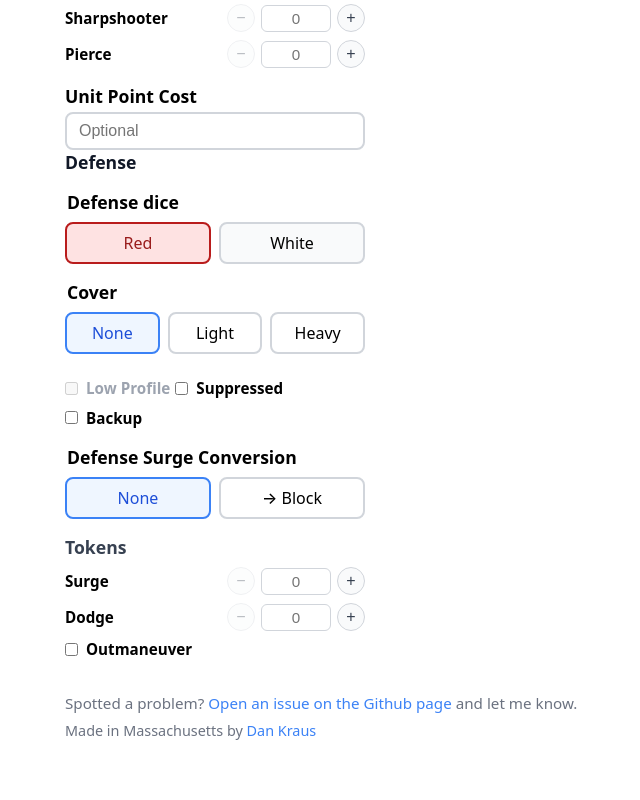
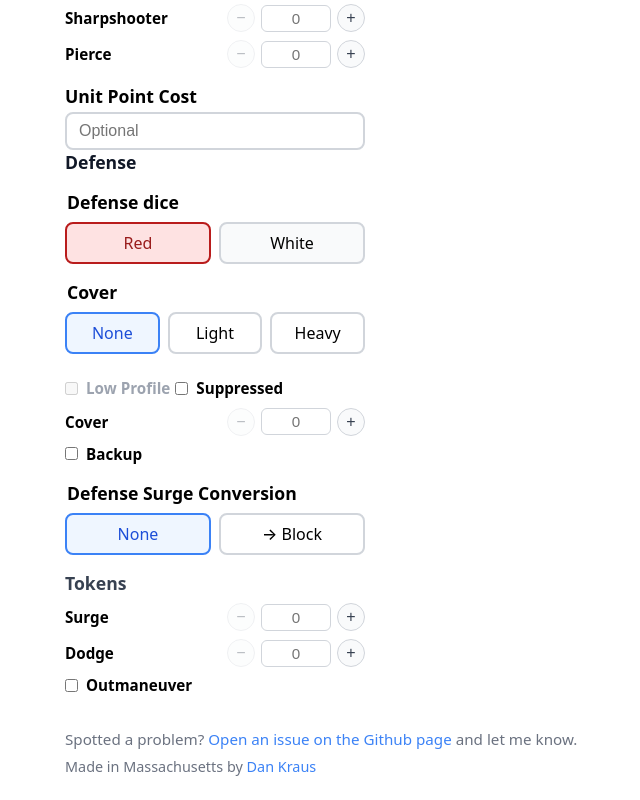
Before and after one commit to dankraus/sw-legion-dice, a React (Vite) app: page / in a window 1280 px wide. Shown: the part 721-1521 px from the top of the page, without its empty margins (95-735 px from the left). Before the commit the page ends 1485 px from the top, so only its background shows below. Built offline with nearby package versions, Linux system fonts and the light colour scheme.

Commit message:
feat(ui): add Cover X input in Defense section, wire to calculateWounds
Made-with: Cursor

```diff
--- a/src/App.tsx
+++ b/src/App.tsx
@@ -39,6 +39,7 @@ function App() {
   const [cover, setCover] = useState<CoverLevel>('none');
   const [lowProfile, setLowProfile] = useState<boolean>(false);
   const [suppressed, setSuppressed] = useState<boolean>(false);
+  const [coverX, setCoverX] = useState<string>('');
   const [backup, setBackup] = useState<boolean>(false);
 
   const criticalXNum = criticalX === '' ? undefined : Math.max(0, Math.floor(Number(criticalX)) || 0);
@@ -52,6 +53,7 @@ function App() {
   const defenseSurgeTokensNum =
     defenseSurgeTokens === '' ? 0 : Math.max(0, Math.floor(Number(defenseSurgeTokens)) || 0);
   const dodgeTokensNum = dodgeTokens === '' ? 0 : Math.max(0, Math.floor(Number(dodgeTokens)) || 0);
+  const coverXNum = coverX === '' ? 0 : Math.min(2, Math.max(0, Math.floor(Number(coverX)) || 0));
   const results = useMemo(
     () =>
       calculateAttackPool(
@@ -79,11 +81,12 @@ function App() {
         cover,
         lowProfile,
         suppressed,
+        coverXNum,
         sharpshooterXNum,
         backup,
         pierceXNum
       ),
-    [results, defenseDieColor, defenseSurge, dodgeTokensNum, outmaneuver, defenseSurgeTokensNum, cover, lowProfile, suppressed, sharpshooterXNum, backup, pierceXNum]
+    [results, defenseDieColor, defenseSurge, dodgeTokensNum, outmaneuver, defenseSurgeTokensNum, cover, lowProfile, suppressed, coverXNum, sharpshooterXNum, backup, pierceXNum]
   );
 
   const totalDice = pool.red + pool.black + pool.white;
@@ -109,6 +112,7 @@ function App() {
     setCover('none');
     setLowProfile(false);
     setSuppressed(false);
+    setCoverX('');
     setBackup(false);
   };
 
@@ -241,6 +245,15 @@ function App() {
             onChange={setSuppressed}
             disabled={cover === 'heavy'}
           />
+          <NumberInputWithControls
+            id="cover-x"
+            label="Cover"
+            value={coverX}
+            onChange={setCoverX}
+            min={0}
+            max={2}
+            title="Improve cover by X for cover rolls (none=0, light=1, heavy=2); cannot exceed heavy."
+          />
           <CheckboxToggle
             id="backup"
             label="Backup"
```
